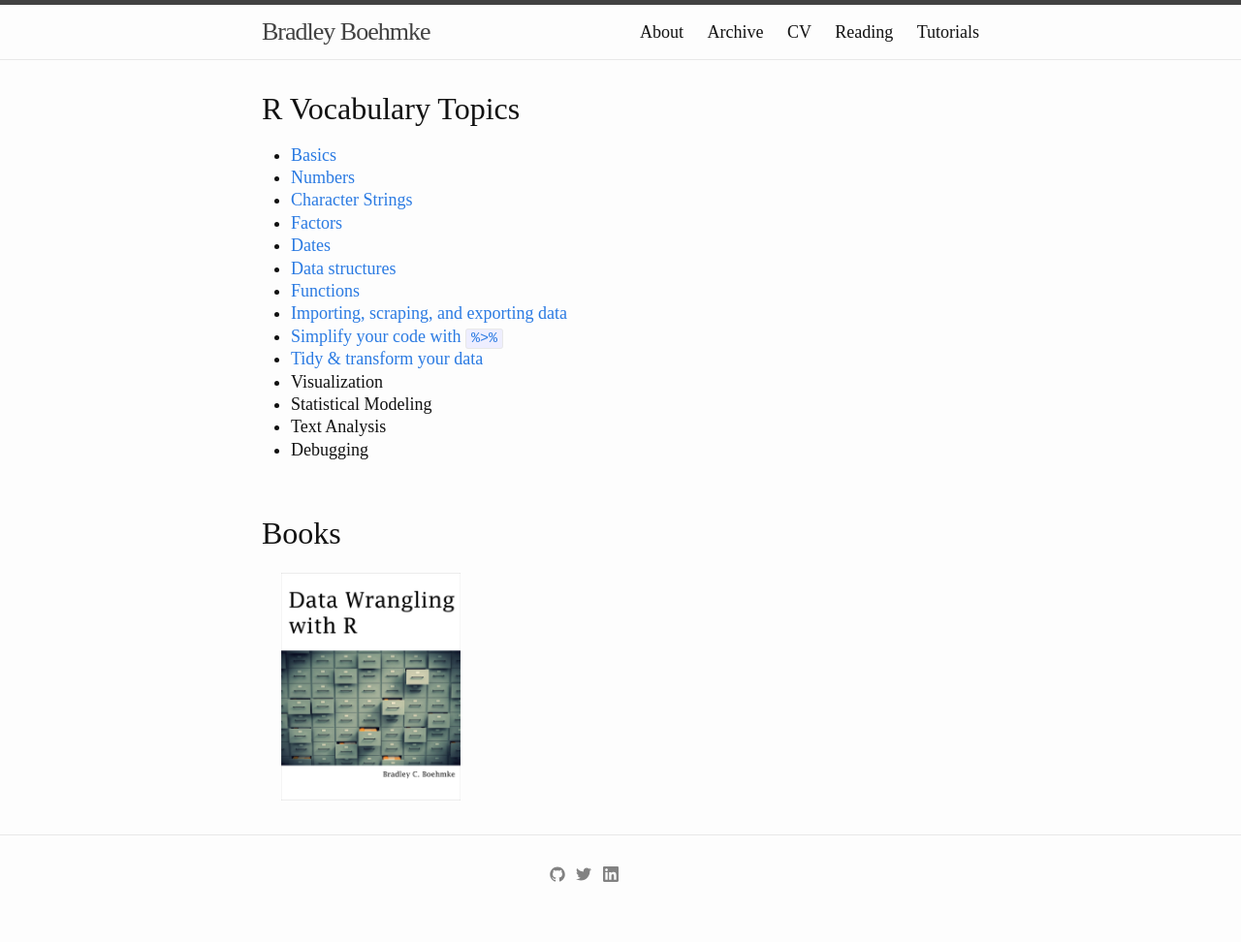
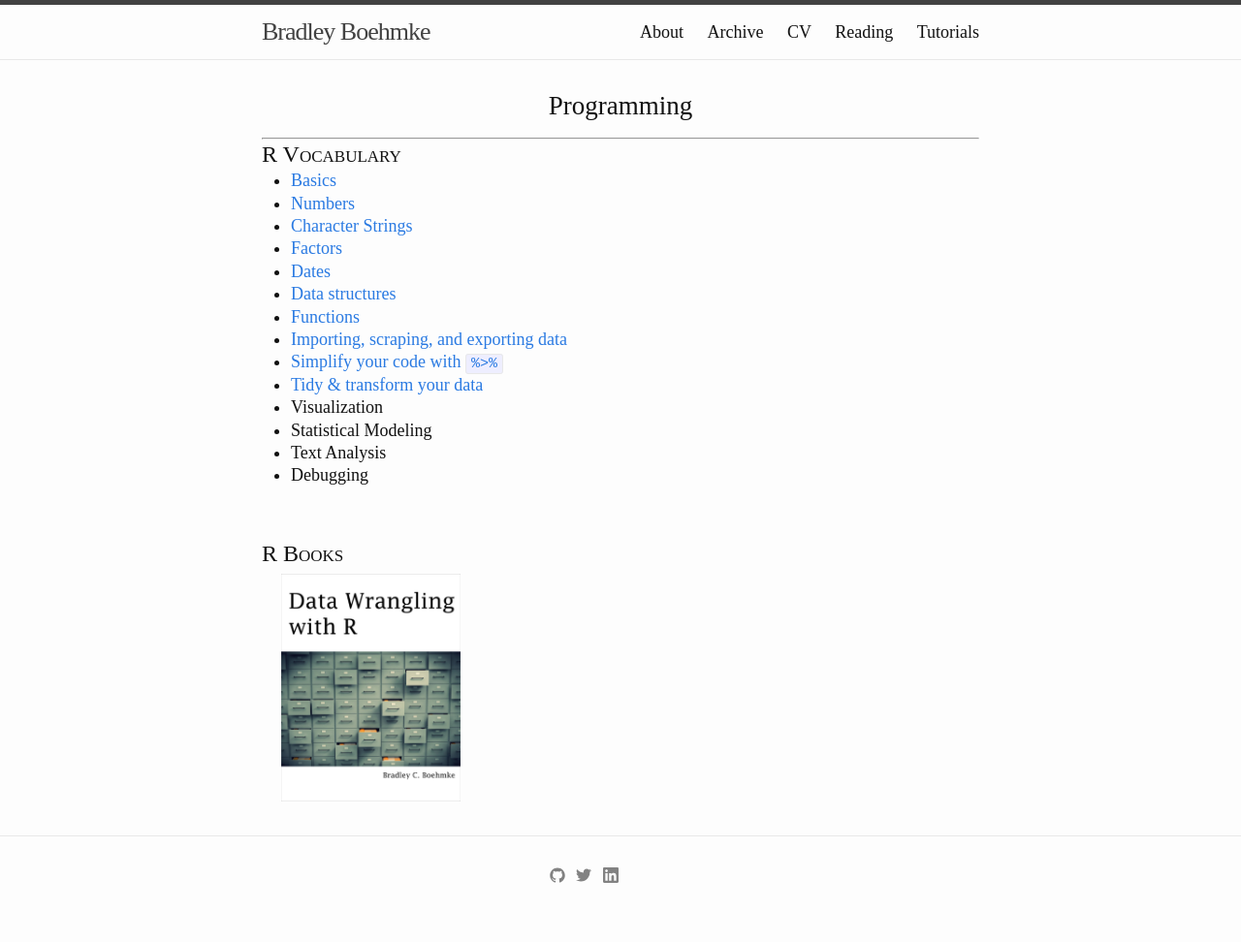
Before and after one commit to bradleyboehmke/bradleyboehmke, a Jekyll site: the page built from tutorials/index.md, in a window 1280 px wide. Shown: the whole page at 97% size. Built offline with Jekyll 4.4.1, drawn with Linux system fonts in a browser that asks for light colours.

Commit message:
Update index.md

```diff
--- a/tutorials/index.md
+++ b/tutorials/index.md
@@ -4,8 +4,9 @@ title: Tutorials
 permalink: /tutorials/
 ---
 
-
-## R Vocabulary Topics
+# <center>Programming<a name="programming"></a></center>
+***
+<font size="5" style="font-variant: small-caps">R Vocabulary</font>
 * [Basics](basics)
 * [Numbers](numbers)
 * [Character Strings](characters)
@@ -23,6 +24,6 @@ permalink: /tutorials/
 
 <br>
 
-## Books
+<font size="5" style="font-variant: small-caps">R Books</font>
 
 <a href="https://leanpub.com/datawranglingwithr"><img src="/public/images/DataWranglingCover.jpg" alt="Data Wrangling with R" align="left" vspace="5" hspace="20" height="25%" width="25%"></a>
```
